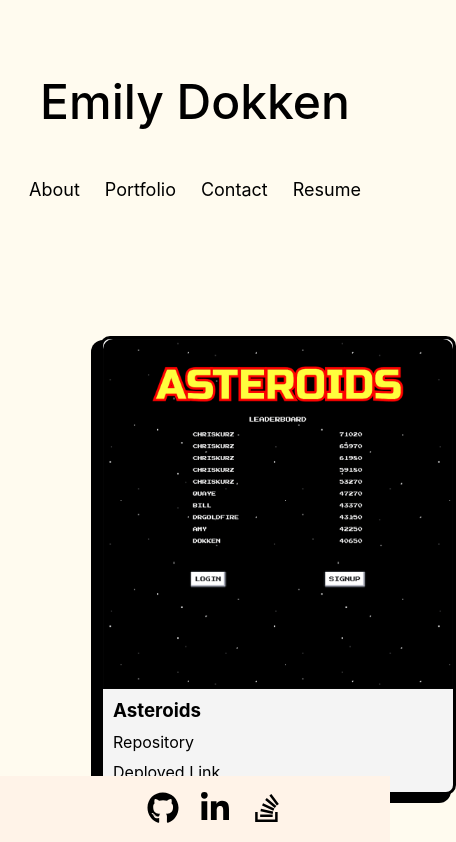
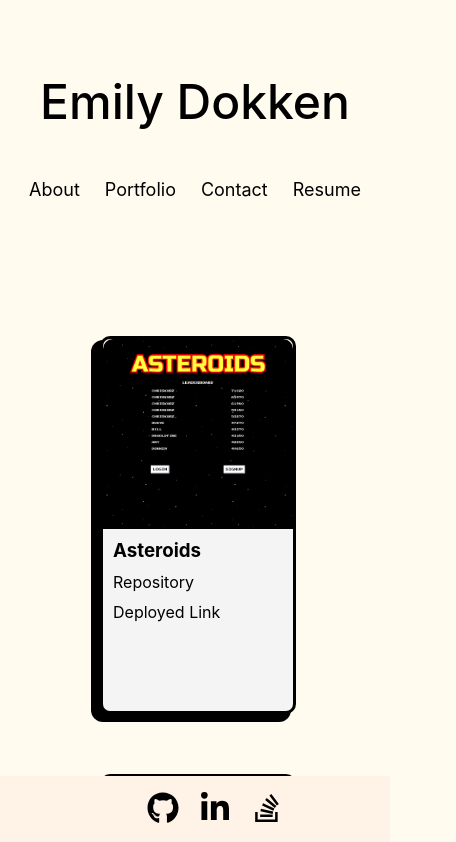
Before and after one commit to emdok/pick-me, a React (Create React App) app: page /portfolio in a window 390 px wide. Shown: the top 842 px of the page, 456 px wide, since content can reach past the window. Built offline with nearby package versions, Linux system fonts and the light colour scheme.

Commit message:
adjust Card height and width for mobile and load

```diff
--- a/src/index.css
+++ b/src/index.css
@@ -117,6 +117,8 @@ footer ul {
   display: flex;
   flex-direction: column;
   margin: 20px auto;
+  width: 100%;
+  height: 50vh;
   max-width: 350px;
   border-style: solid;
   border-width: 3px;
@@ -272,6 +274,11 @@ button:active {
   }
 }
 
+@media only screen and (max-width: 500px) {
+  .Card {
+    height: 44vh;
+  }
+}
 /******* Page Animations *******/
 
 .page-fade {
```
